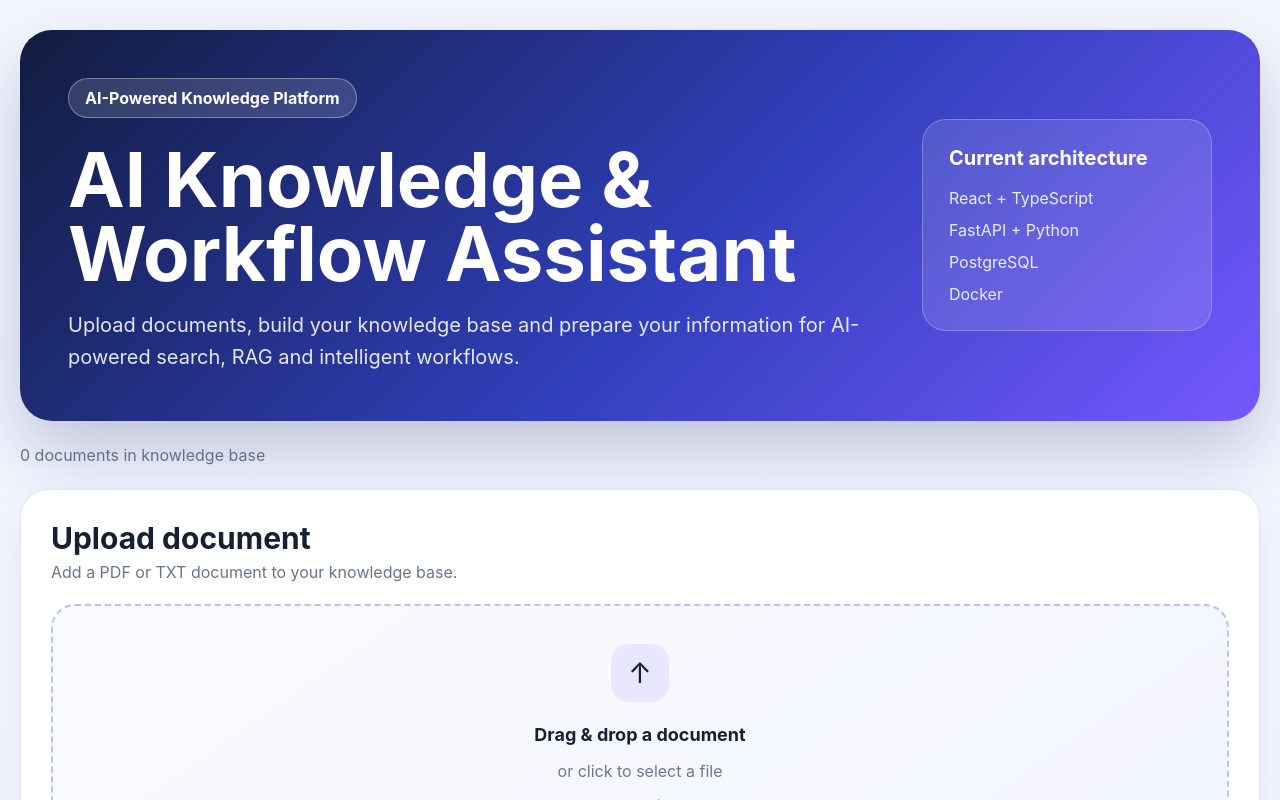
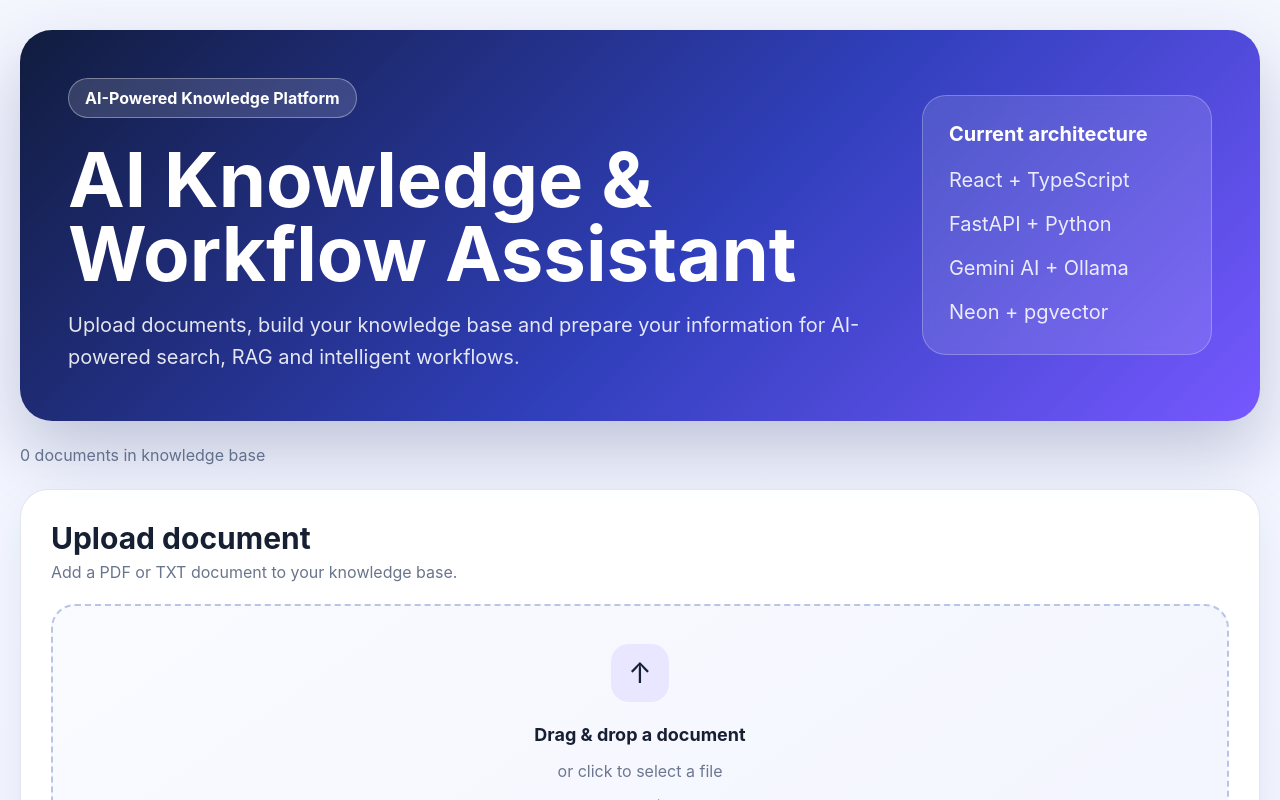
Before and after one commit to ByCur/ai-knowledge-workflow-assistant, a React (Vite) app in the folder frontend/: page / in a window 1280 px wide. Shown: the top 800 px of the page. Built offline with nearby package versions, Linux system fonts and the light colour scheme; no server answers.

Commit message:
Update production architecture overview

```diff
--- a/frontend/src/App.tsx
+++ b/frontend/src/App.tsx
@@ -591,10 +591,10 @@ async function deleteWorkflowTask(
             Current architecture
           </strong>
 
-          <span>React + TypeScript</span>
-          <span>FastAPI + Python</span>
-          <span>PostgreSQL</span>
-          <span>Docker</span>
+          <p>React + TypeScript</p>
+          <p>FastAPI + Python</p>
+          <p>Gemini AI + Ollama</p>
+          <p>Neon + pgvector</p>
         </div>
       </section>
 
```
